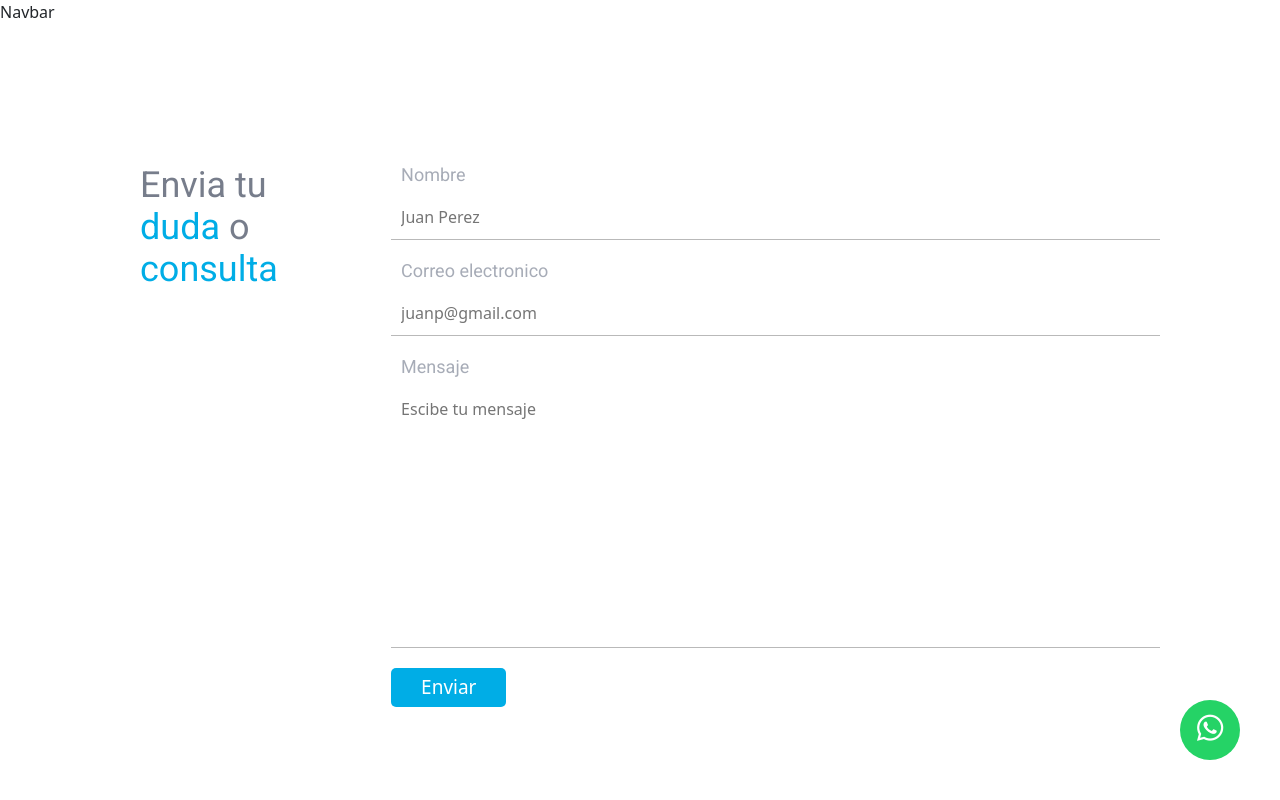
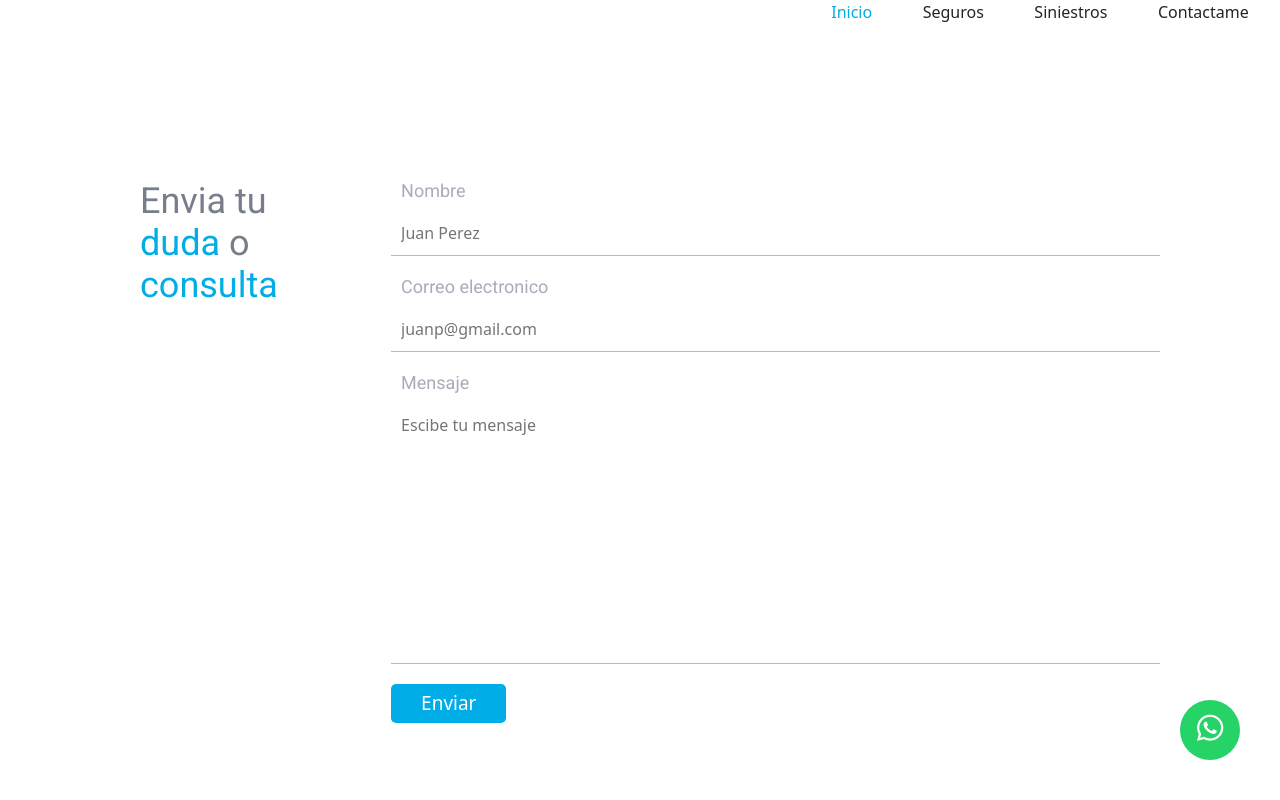
Before and after one commit to Gastonig9/seguros-fernando, a React (Vite) app: page /contacto in a window 1280 px wide. Shown: the top 800 px of the page. Built offline with nearby package versions, Linux system fonts and the light colour scheme; a web font is replaced by a local one.

Commit message:
modificaciones dev

```diff
--- a/package.json
+++ b/package.json
@@ -12,7 +12,7 @@
   "dependencies": {
     "@emailjs/browser": "^3.11.0",
     "google-fonts": "^1.0.0",
-    "primereact": "^10.0.5",
+    "primereact": "^10.0.7",
     "react": "^18.2.0",
     "react-dom": "^18.2.0",
     "react-router-dom": "^6.16.0"
--- a/src/components/Navbar/Navbar.tsx
+++ b/src/components/Navbar/Navbar.tsx
@@ -1,7 +1,50 @@
+import React from "react";
+import style from "./Navbar.module.css";
 const Navbar = () => {
   return (
-    <div>Navbar</div>
-  )
-}
+    <>
+      <div className={style.navBar}>
+        <div>
+          <div>
+            <svg
+              xmlns="http://www.w3.org/2000/svg"
 
-export default Navbar
+              width="32"
+              height="40"
+              viewBox="0 0 32 40"
+              fill="none"
+            >
+              <path d="M0 0H32V40H0V0Z" fill="url(#pattern0)" />
+              <defs>
+                <pattern
+                  id="pattern0"
+                  patternContentUnits="objectBoundingBox"
+                  width="1"
+                  height="1"
+                >
+                  <use
+
+                    transform="matrix(0.00149701 0 0 0.0011976 0 -0.00718563)"
+                  />
+                </pattern>
+                <image
+                  id="image0_197_77"
+                  width="668"
+                  height="847"
+                />
+              </defs>
+            </svg>
+          </div>
+        </div>
+        <ul className={style.contenedorCard}>
+          <li className={style.blue} >Inicio</li>
+          <li>Seguros</li>
+          <li>Siniestros</li>
+          <li>Contactame</li>
+        </ul>
+      </div>
+    </>
+  );
+};
+
+export default Navbar;
--- a/src/pages/Inicio/Inicio.tsx
+++ b/src/pages/Inicio/Inicio.tsx
@@ -1,13 +1,19 @@
 import Aseguradoras from "./components/Aseguradoras/Aseguradoras";
 import Contacto from "./components/Contacto/Contacto";
 import Header from "./components/Header/Header";
+import PreguntasFrecuentes from "./components/PreguntasFrecuentes/PreguntasFrecuentes";
+import Reseñas from "./components/Reseñas/Reseñas";
+import Seguros from "./components/Seguros/Seguros";
 
 const Inicio = () => {
   return (
     <>
       <Header />
+      <Seguros/>
       <Aseguradoras />
+      <Reseñas/>
       <Contacto/>
+      <PreguntasFrecuentes/>
     </>
   );
 };
--- a/src/pages/Inicio/components/Header/Header.modules.css
+++ b/src/pages/Inicio/components/Header/Header.modules.css
@@ -5,14 +5,12 @@
 }
 
 .degrades {
-  width: 35%; /* Ancho del degradado (ajusta según tus necesidades) */
+  width: 25%; /* Ancho del degradado (ajusta según tus necesidades) */
   height: 100%;
   background: linear-gradient(to left, #E9ECF0 0%, transparent 40%);
   position: absolute;
   left: 0;
 }
-
-
 
 .imagen-contain {
   width: 35%;
--- a/src/Components/PreguntasFrecuentes/PreguntasFrecuentes.tsx
+++ b/src/pages/Inicio/components/PreguntasFrecuentes/PreguntasFrecuentes.tsx
@@ -1,6 +1,5 @@
 import { Accordion, AccordionTab } from "primereact/accordion";
 import style from "./PreguntasFrecuentes.module.css";
-import React from "react";
 
 const PreguntasFrecuentes = () => {
   return (
--- a/src/Reseñas/Reseñas.tsx
+++ b/src/pages/Inicio/components/Reseñas/Reseñas.tsx
@@ -1,4 +1,3 @@
-import React from "react";
 import styles from "./Reseña.module.css";
 
 const Reseñas = () => {
--- a/src/Components/Seguros/Seguros.tsx
+++ b/src/pages/Inicio/components/Seguros/Seguros.tsx
@@ -1,4 +1,3 @@
-import React from "react";
 import style from "./Seguros.module.css";
 const Seguros = () => {
   return (
```
Also changed, not shown: src/App.tsx (+2 -5 lines), src/pages/Inicio/components/PreguntasFrecuentes/PreguntasFrecuentes.module.css (renamed from src/Components/PreguntasFrecuentes/PreguntasFrecuentes.module.css), src/pages/Inicio/components/Reseñas/Reseña.module.css (renamed from src/Reseñas/Reseña.module.css), src/pages/Inicio/components/Seguros/Seguros.module.css (renamed from src/Components/Seguros/Seguros.module.css), 1 other file (tests, documents, lock files or other folders).
